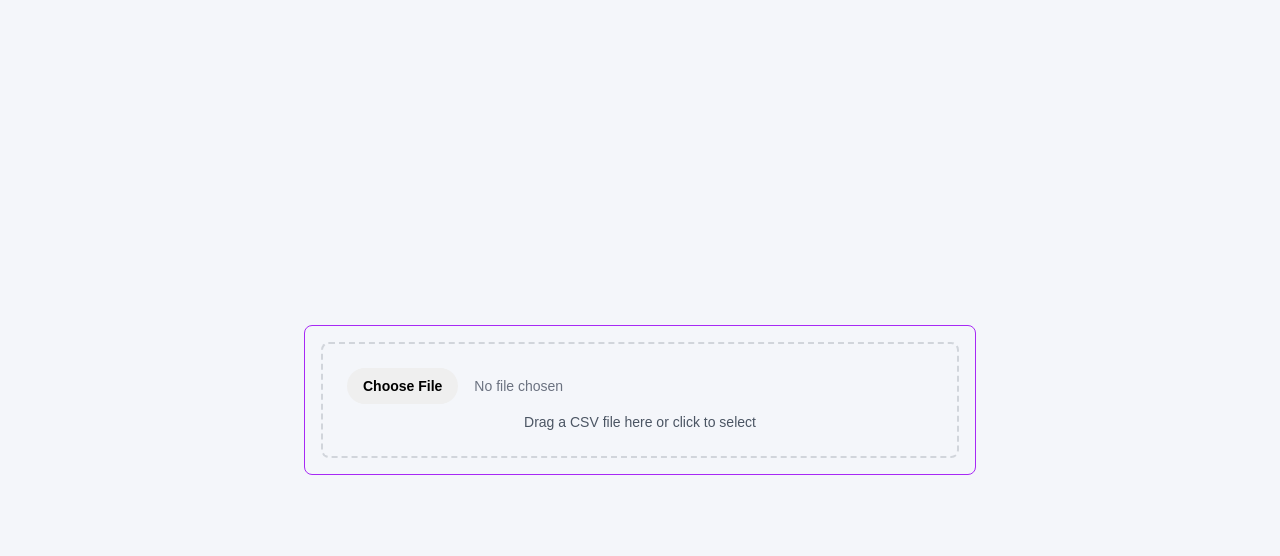
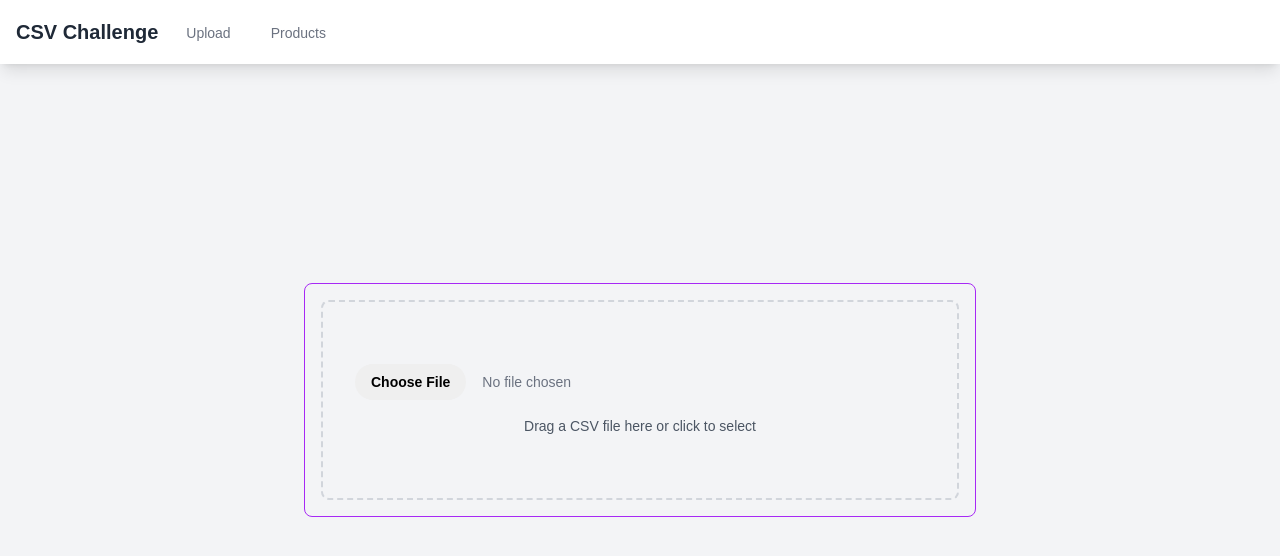
Before and after one commit to ImMPrada/csv_challenge, a React (Vite) app in the folder frontend/: page /upload in a window 1280 px wide. Shown: the top 556 px of the page. Built offline with nearby package versions, Linux system fonts and the light colour scheme; no server answers.

Commit message:
add a navbar

```diff
--- a/frontend/src/App.tsx
+++ b/frontend/src/App.tsx
@@ -1,15 +1,21 @@
 import { BrowserRouter as Router, Routes, Route } from 'react-router-dom';
 import Products from './pages/products';
 import Upload from './pages/upload';
+import Navbar from './components/navbar';
 
 function App() {
   return (
     <Router>
-      <Routes>
-        <Route path="/" element={<Products />} />
-        <Route path="/products" element={<Products />} />
-        <Route path="/upload" element={<Upload />} />
-      </Routes>
+      <div className="min-h-screen bg-gray-100">
+        <Navbar />
+        <main className="container mx-auto px-4 py-8">
+          <Routes>
+            <Route path="/" element={<Products />} />
+            <Route path="/products" element={<Products />} />
+            <Route path="/upload" element={<Upload />} />
+          </Routes>
+        </main>
+      </div>
     </Router>
   );
 }
--- a/frontend/src/components/file-uploader/file-input.tsx
+++ b/frontend/src/components/file-uploader/file-input.tsx
@@ -3,7 +3,7 @@ import { FileInputProps } from './types'
 export default function FileInput({ disabled, onChange }: FileInputProps) {
 
   return (
-    <div className="flex flex-col items-center justify-center p-6 border-2 border-dashed border-gray-300 rounded-lg hover:cursor-pointer hover:border-purple transition-colors duration-200">
+    <div className="flex flex-col items-center justify-center w-full min-h-[200px] p-8 border-2 border-dashed border-gray-300 rounded-lg hover:cursor-pointer hover:border-purple transition-colors duration-200">
       <input
         type="file"
         accept=".csv"
@@ -18,7 +18,7 @@ export default function FileInput({ disabled, onChange }: FileInputProps) {
           hover:file:cursor-pointer
           disabled:opacity-50 disabled:cursor-not-allowed"
       />
-      <p className="mt-2 text-sm text-gray-600">
+      <p className="mt-4 text-sm text-gray-600">
         Drag a CSV file here or click to select
       </p>
     </div>
--- a/frontend/src/components/file-uploader/resume.tsx
+++ b/frontend/src/components/file-uploader/resume.tsx
@@ -1,4 +1,5 @@
 import { ResumeProps } from './types'
+import { Link } from 'react-router-dom'
 
 export default function Resume({
   csvUpload,
@@ -17,6 +18,14 @@ export default function Resume({
           <p>Failed rows: {processingDetails.csv_upload.failed_rows}</p>
         </>
       )}
+      <div className="mt-4">
+        <Link
+          to="/products"
+          className="text-purple hover:text-purple-dark hover:cursor-pointer transition-colors duration-200"
+        >
+          View Products →
+        </Link>
+      </div>
     </div>
   )
 }
--- /dev/null
+++ b/frontend/src/components/navbar/index.tsx
@@ -0,0 +1,35 @@
+import { Link } from 'react-router-dom';
+
+const Navbar = () => {
+  return (
+    <nav className="bg-white shadow-lg">
+      <div className="max-w-7xl mx-auto px-4">
+        <div className="flex justify-between h-16">
+          <div className="flex">
+            <div className="flex-shrink-0 flex items-center">
+              <Link to="/" className="text-xl font-bold text-gray-800">
+                CSV Challenge
+              </Link>
+            </div>
+            <div className="hidden sm:ml-6 sm:flex sm:space-x-8">
+              <Link
+                to="/upload"
+                className="border-transparent text-gray-500 hover:border-gray-300 hover:text-gray-700 inline-flex items-center px-1 pt-1 border-b-2 text-sm font-medium"
+              >
+                Upload
+              </Link>
+              <Link
+                to="/products"
+                className="border-transparent text-gray-500 hover:border-gray-300 hover:text-gray-700 inline-flex items-center px-1 pt-1 border-b-2 text-sm font-medium"
+              >
+                Products
+              </Link>
+            </div>
+          </div>
+        </div>
+      </div>
+    </nav>
+  );
+};
+
+export default Navbar;
--- a/frontend/src/pages/upload/index.tsx
+++ b/frontend/src/pages/upload/index.tsx
@@ -2,12 +2,7 @@ import FileUploader from '../../components/file-uploader';
 
 const Upload = () => {
   return (
-    <div className='min-h-screen
-    min-w-screen
-    bg-white-light
-    flex
-    justify-center
-    items-center'>
+    <div className='flex items-center justify-center min-h-[calc(100vh-12rem)]'>
       <FileUploader />
     </div>
   );
```
